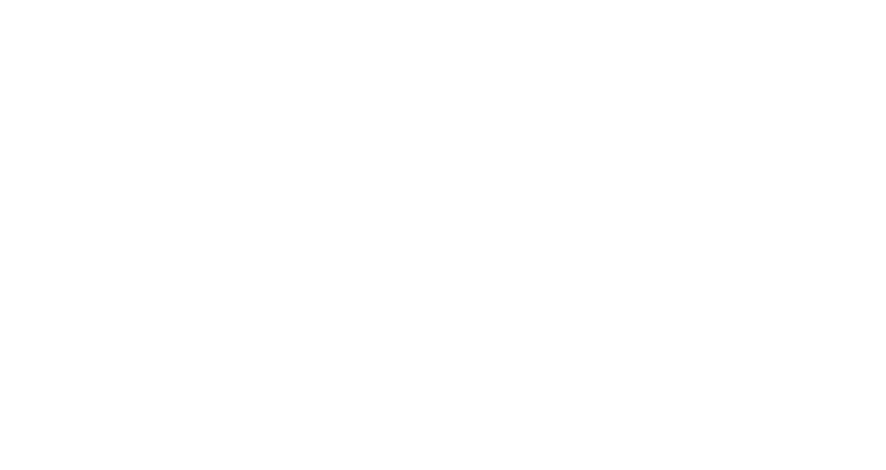
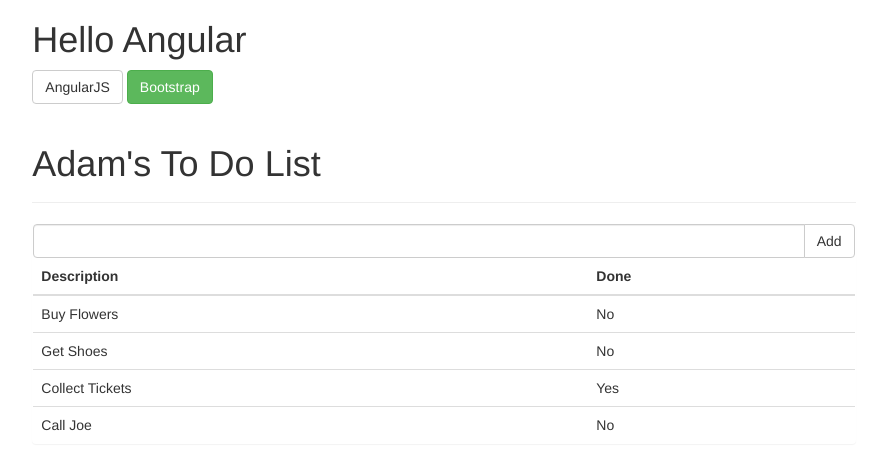
Before and after one commit to MsForward/pro-angular, a website: page public/index.html in a window 1280 px wide. Shown: the whole page, without its empty margins (196-1082 px from the left). Drawn offline with nearby package versions, Linux system fonts and the light colour scheme; some packages are replaced by stand-ins of ours; files that its build step writes are made by us from their sources; a script that the page names is missing.

Commit message:
Bootstrap To Do App

```diff
--- a/public/index.html
+++ b/public/index.html
@@ -1,8 +1,8 @@
 <!DOCTYPE html>
-<html>
+<html ng-app="ToDoApp">
 <head lang="en">
     <meta charset="UTF-8">
-    <title>Pro Angular</title>
+    <title>TO DO List</title>
 
     <!-- bower:css -->
     <link rel="stylesheet" href="vendor/bootstrap/dist/css/bootstrap.css" />
@@ -11,6 +11,42 @@
 </head>
 <body>
 
+    <main class="container-fluid">
+        <section class="row">
+            <div class="col-sm-8 col-sm-offset-2">
+                <h1>Hello Angular</h1>
+                <button class="btn btn-default">{{ "AngularJS" }}</button>
+                <button class="btn btn-success">Bootstrap</button>
+
+                <div class="page-header">
+                    <h1>Adam's To Do List</h1>
+                </div>
+                <div class="panel">
+                    <div class="input-group">
+                        <input class="form-control" />
+                        <span class="input-group-btn">
+                            <button class="btn btn-default">Add</button>
+                        </span>
+                    </div>
+
+                    <table class="table table-responsive">
+                        <thead>
+                            <tr>
+                                <th>Description</th>
+                                <th>Done</th>
+                            </tr>
+                        </thead>
+                        <tbody>
+                            <tr><td>Buy Flowers</td><td>No</td></tr>
+                            <tr><td>Get Shoes</td><td>No</td></tr>
+                            <tr><td>Collect Tickets</td><td>Yes</td></tr>
+                            <tr><td>Call Joe</td><td>No</td></tr>
+                        </tbody>
+                    </table>
+                </div>
+            </div>
+        </section>
+    </main>
 
     <!-- bower:js -->
     <script src="vendor/jquery/dist/jquery.js"></script>
@@ -21,5 +57,11 @@
     <script src="vendor/angular-bootstrap/ui-bootstrap-tpls.js"></script>
     <!-- endbower -->
 
+    <script src="//localhost:35729/livereload.js"></script>
+
+    <script>
+        var ToDoApp = angular.module("ToDoApp", []);
+    </script>
+
 </body>
 </html>
```
